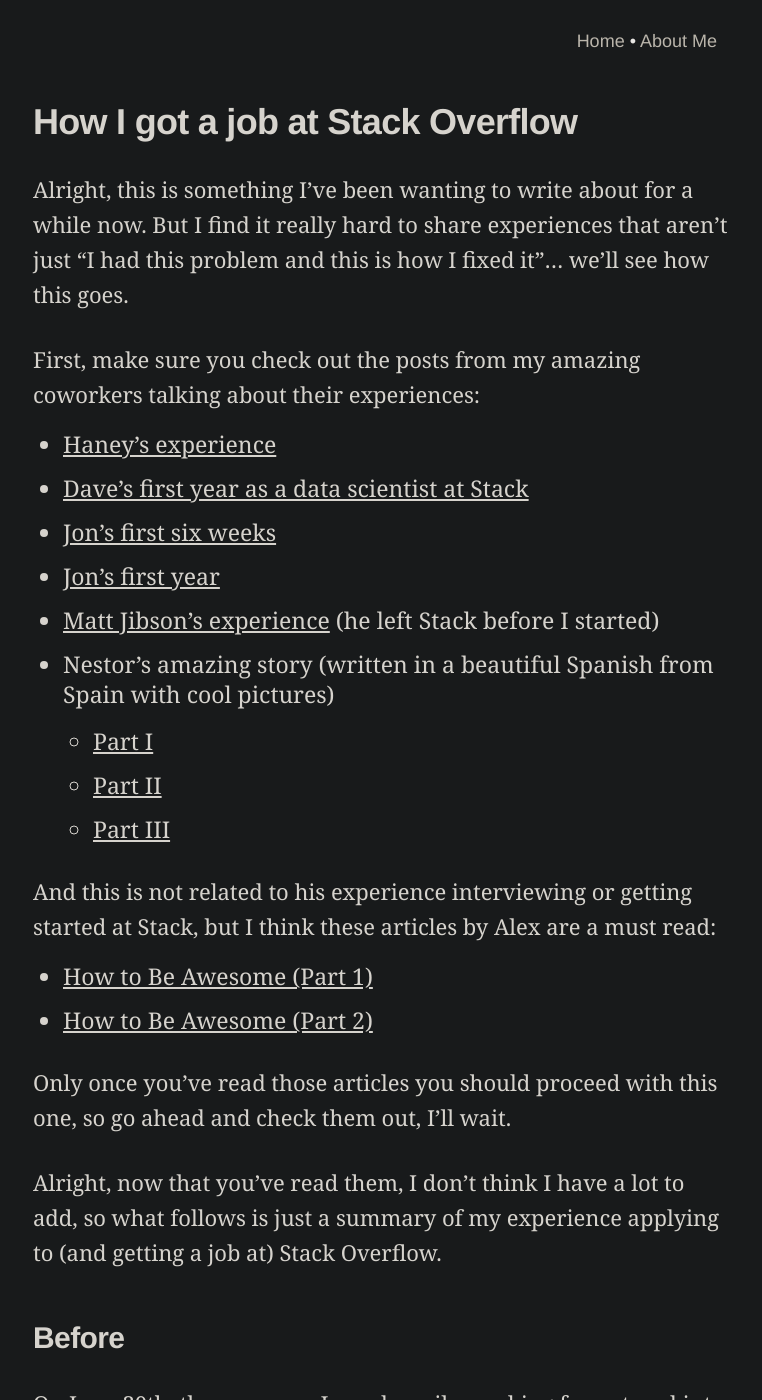
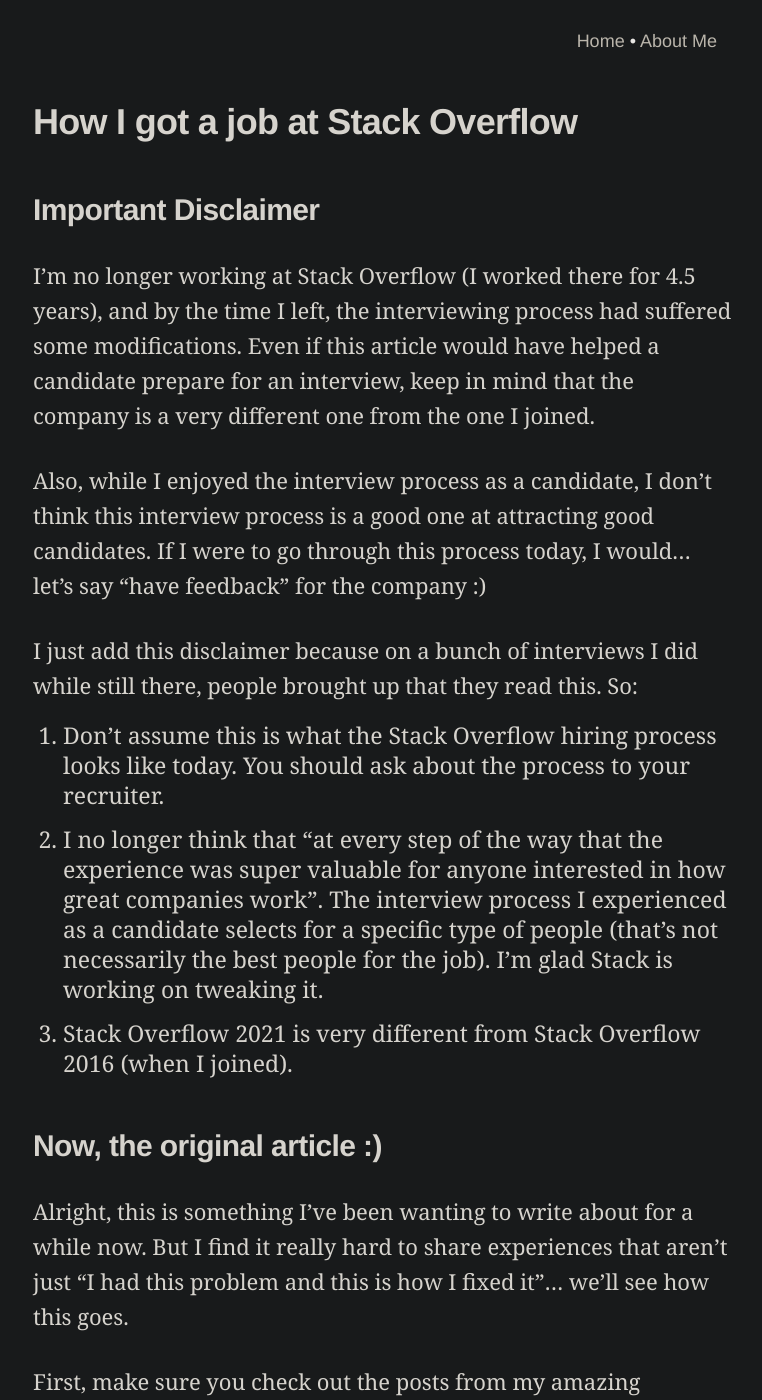
Before and after one commit to g3rv4/g3rv4.com, a Jekyll site: the page built from _posts/2017-01-01-I-got-a-job-at-stackoverflow.md, in a window 1280 px wide and 1400 px high. Shown: the whole window, without its empty margins (257-1019 px from the left). Built offline with Jekyll 4.4.1, drawn with Linux system fonts in a browser that asks for light colours.

Commit message:
Add disclaimer to my interviewing article

```diff
--- a/_posts/2017-01-01-I-got-a-job-at-stackoverflow.md
+++ b/_posts/2017-01-01-I-got-a-job-at-stackoverflow.md
@@ -10,6 +10,21 @@ priority: 0.7
 My experience interviewing for a job at Stack Overflow (and actually getting it!). The most interesting thing is probably the quality of the blog posts I link to. On the long weeks that the whole interviewing process took place, I scraped the internet looking for other people's experiences... so here I try to "pay it forward" to my future Stackers!
 
 <!--more-->
+
+# Important Disclaimer
+
+I'm no longer working at Stack Overflow (I worked there for 4.5 years), and by the time I left, the interviewing process had suffered some modifications. Even if this article would have helped a candidate prepare for an interview, keep in mind that the company is a very different one from the one I joined.
+
+Also, while I enjoyed the interview process as a candidate, I don't think this interview process is a good one at attracting good candidates. If I were to go through this process today, I would... let's say "have feedback" for the company :)
+
+I just add this disclaimer because on a bunch of interviews I did while still there, people brought up that they read this. So:
+
+1. Don't assume this is what the Stack Overflow hiring process looks like today. You should ask about the process to your recruiter.
+2. I no longer think that "at every step of the way that the experience was super valuable for anyone interested in how great companies work". The interview process I experienced as a candidate selects for a specific type of people (that's not necessarily the best people for the job). I'm glad Stack is working on tweaking it.
+3. Stack Overflow 2021 is very different from Stack Overflow 2016 (when I joined).
+
+# Now, the original article :)
+
 Alright, this is something I've been wanting to write about for a while now. But I find it really hard to share experiences that aren't just "I had this problem and this is how I fixed it"... we'll see how this goes.
 
 First, make sure you check out the posts from my amazing coworkers talking about their experiences:
```
